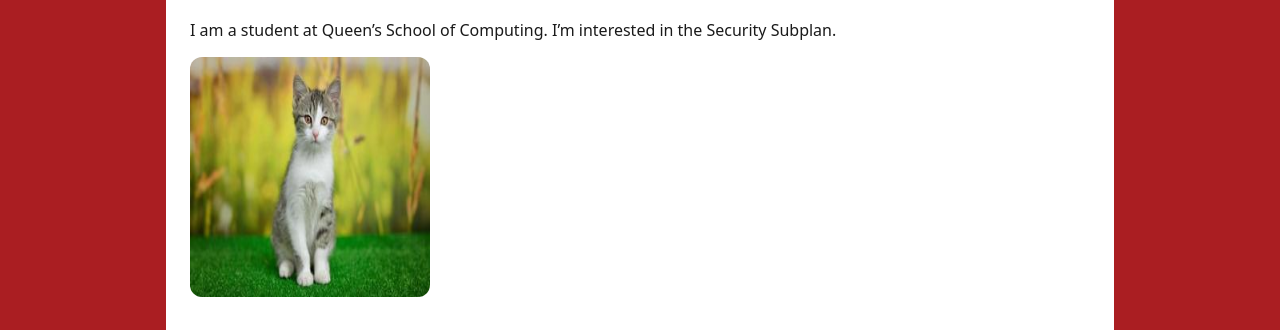
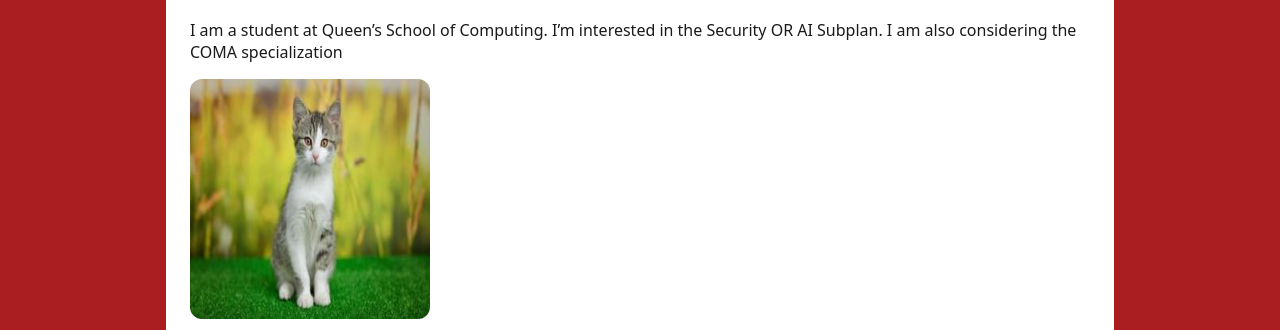
Before and after one commit to annm2666/queens-student-page, a plain HTML site: page index.html in a window 1280 px wide. Shown: the part 280-610 px from the top of the page. Drawn offline with Linux system fonts and the light colour scheme.

Commit message:
Update index.html

```diff
--- a/index.html
+++ b/index.html
@@ -14,7 +14,7 @@
     <main>
       <!-- ====== ABOUT SECTION (edit the text) ====== -->
       <h2>About Me</h2>
-      <p>I am a student at Queen’s School of Computing. I’m interested in the Security Subplan.</p>
+      <p>I am a student at Queen’s School of Computing. I’m interested in the Security OR AI Subplan. I am also considering the COMA specialization</p>
 
       <!-- ====== PHOTO (upload me.jpg to repo root, then update the src below) ====== -->
       <img src="cat.jpg" alt="my_Fav_cat" width="240" height="240" />
```
